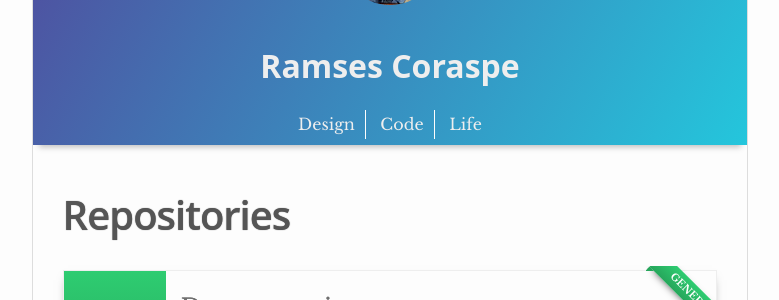
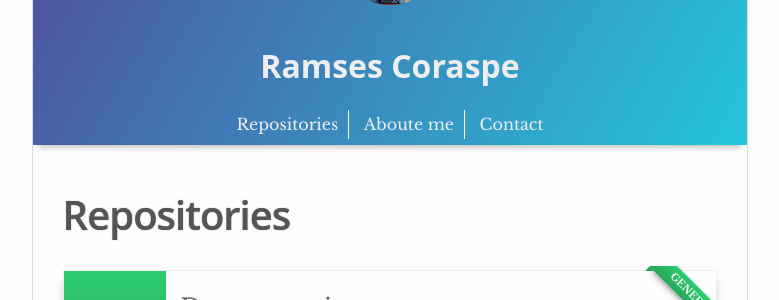
Before and after one commit to Wittline/wittline.github.io, a Jekyll site: the page built from index.html, in a window 1280 px wide. Shown: the part 164-464 px from the top of the page, without its empty margins (250-1029 px from the left). Built offline with Jekyll 4.4.1, drawn with Linux system fonts in a browser that asks for light colours.

Commit message:
Updating

```diff
--- a/_includes/header.html
+++ b/_includes/header.html
@@ -13,9 +13,9 @@
 <h1 class="author-about">{{site.author.name}}</h1>
 </div>
 <div class="menu-category">
-<div class="menu-item"><a class="{% if page.url == '/design/' %}active{% endif %} menu-link" href="{{site.baseurl}}/design/">Design</a></div>
-<div class="menu-item"><a class="{% if page.url == '/code/' %}active{% endif %}  menu-link" href="{{site.baseurl}}/code/">Code</a></div>
-<div class="menu-item"><a class="{% if page.url == '/life/' %}active{% endif %}  menu-link" href="{{site.baseurl}}/life/">Life</a></div>
+<div class="menu-item"><a class="{% if page.url == '/design/' %}active{% endif %} menu-link" href="{{site.baseurl}}/design/">Repositories</a></div>
+<div class="menu-item"><a class="{% if page.url == '/code/' %}active{% endif %}  menu-link" href="{{site.baseurl}}/code/">Aboute me</a></div>
+<div class="menu-item"><a class="{% if page.url == '/life/' %}active{% endif %}  menu-link" href="{{site.baseurl}}/life/">Contact</a></div>
 </div>
 </div>
 </header>
--- a/index.html
+++ b/index.html
@@ -1,7 +1,7 @@
 ---
 layout: default
 title: Home
-menu: yes
+menu: no
 ---
 <h1 class="page-title">Repositories</h1>
 <div class="home">
```
